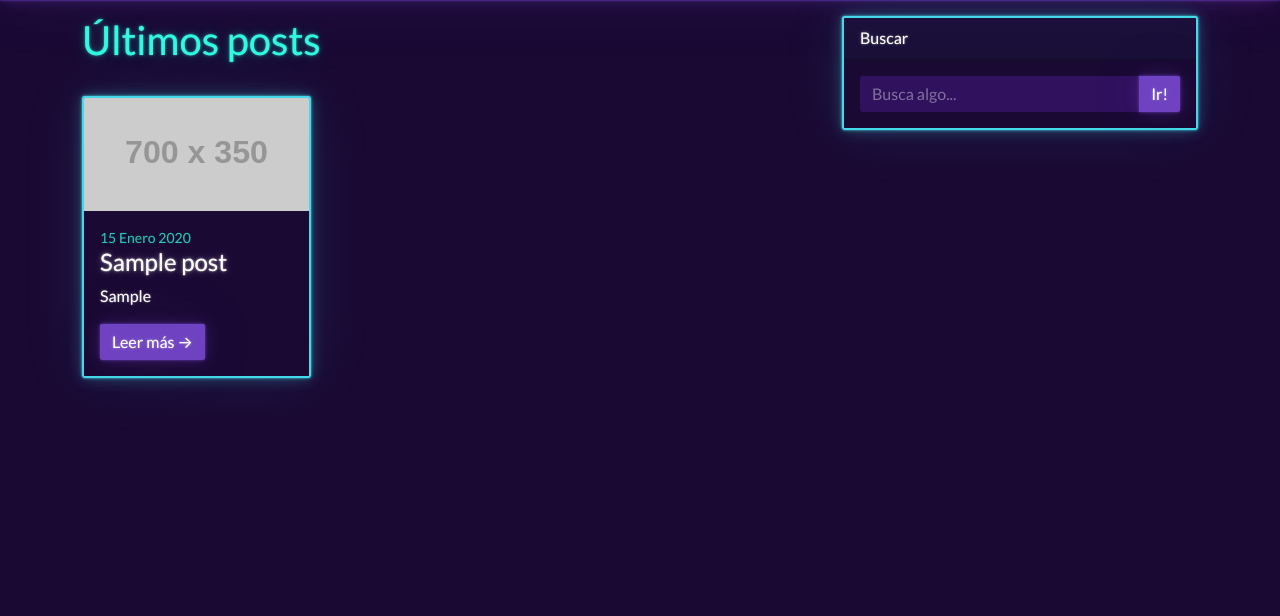
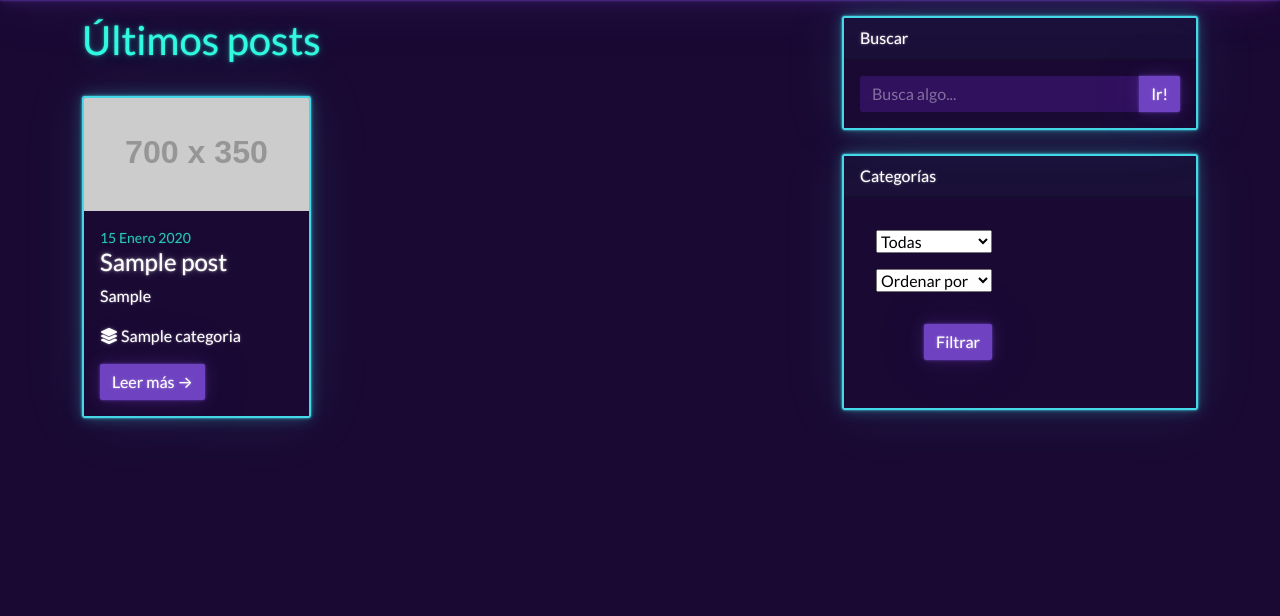
Before and after one commit to LucasNahuel/blog_grupo_5, a Django app: page /post/ in a window 1280 px wide. Shown: the part 56-672 px from the top of the page. Run offline with Django 4.2, Linux system fonts and the light colour scheme; tables that the repository leaves empty hold one stand-in row (values such as "Sample post"); grey boxes labelled with a size stand in for pictures from a placeholder-image service; some libraries are stand-ins or nearby versions.

Commit message:
Agrego filtro por categroria y orden de publicaciones

```diff
--- a/post/models.py
+++ b/post/models.py
@@ -17,6 +17,7 @@
     cuerpo = models.TextField()
     categoria = models.ForeignKey(Categoria, on_delete=models.SET_NULL, related_name='posts', null=True)
     creador = models.ForeignKey(Usuario, related_name='posts', on_delete=models.CASCADE)
+    imagen =models.ImageField(upload_to='imagenes_post', null=True, blank=True)
 
     def __str__(self):
         return self.titulo
--- a/post/views.py
+++ b/post/views.py
@@ -1,7 +1,8 @@
 from typing import Any
+from django.db.models.query import QuerySet
 from django.shortcuts import render, redirect
 from django.views.generic import ListView, CreateView, UpdateView, DeleteView, DetailView
-from .models import post, Comentario
+from .models import post, Comentario, Categoria
 from .forms import Crear_post as Crear_post_form
 from .forms import ComentarioForm
 from django.urls import reverse
@@ -15,6 +16,34 @@
     template_name = 'post/posts.html'
     model = post
     context_object_name = 'posts'
+
+    def get_context_data(self, **kwargs):
+        context = super().get_context_data(**kwargs)
+        context['categorias'] = Categoria.objects.all()
+        return context
+
+    def get_queryset(self):
+        queryset = super().get_queryset()
+
+        categoria_seleccionada= self.request.GET.get('categoria')
+
+        if categoria_seleccionada:
+            queryset = queryset.filter(categoria=categoria_seleccionada)
+
+        #Ordenar las publicaciones
+        orden= self.request.GET.get('orderby')
+        if orden:
+            if orden == 'fecha_asc':
+                queryset =queryset.order_by('fecha')
+            elif orden =='fecha_desc':
+                queryset == queryset.order_by('-fecha')
+            elif orden == 'alf_asc':
+                queryset == queryset.order_by('titulo')
+            elif orden == 'alf_desc':
+                queryset == queryset.order_by('-titulo')
+
+        return queryset
+
 
 class Crear_post(LoginRequiredMixin, CreateView):
     template_name = 'post/crear_post.html'
--- a/templates/base.html
+++ b/templates/base.html
@@ -121,17 +121,43 @@
                         <div class="card-body">
                             <div class="row">
                                 <div class="col-sm-6">
-                                    <ul class="list-unstyled mb-0">
+                                    {% comment %} <ul class="list-unstyled mb-0"> {% endcomment %}
 
+                                      <!--filtrar por categoria  -->
 
-                                      {% for categoria in categorias  %}
+                                          <form method="get">
+                                            <select name="categoria" id="">
+                                                <option value="">Todas</option>
+
+                                                {% for categoria in categorias %}
+                                                <option value="{{categoria.id}}"> {{categoria.nombre}}</option>
+
+                                                {% endfor %}
+
+                                            </select>
+
+                                          <!--Ordenar-->
+
+                                          <select name="orderby" id="">
+                                            <option value="">Ordenar por</option>
+                                            <option value="fecha_asc">Fecha ascendente</option>
+                                            <option value="fecha_desc">Fecha descendente</option>
+                                            <option value="alf_asc">Alfabéticamente ascendente</option>
+                                            <option value="alf_desc">Alfabéticamente descendente</option>
+
+                                          </select>
+
+                                            <button type="submit" class="btn btn-primary">Filtrar</button>
+
+                                          </form>
+
+                                    {% comment %}   {% for categoria in categorias  %}
                                         {% if forloop.counter < mitad_lista %}
                                           <li><a href="#!">{{categoria.nombre}}</a></li>
                                         {% endif %}
                                       {% endfor %}
 
-
-                                    </ul>
+                                     </ul>
                                 </div>
                                 <div class="col-sm-6">
                                     <ul class="list-unstyled mb-0">
@@ -142,12 +168,14 @@
                                       {% endfor %}
 
                                     </ul>
+                                    {% endcomment %}
                                 </div>
                             </div>
                         </div>
                     </div>
 
                     {% endif %}
+
                     <!-- Side widget-->
                     {% if comentarios %}
 
@@ -155,9 +183,6 @@
                         <div class="card-header">De que se está hablando</div>
 
                         <ul class="list-group">
-
-
-
 
                           {% for comentario in comentarios %}
 
--- a/templates/post/posts.html
+++ b/templates/post/posts.html
@@ -3,6 +3,8 @@
 
 
 {% block content %}
+
+
 
 <div class="col-lg-8" >
 
@@ -31,11 +33,10 @@
                     <div class="small text-muted">{{post.fecha}}</div>
                     <h2 class="card-title h4">{{post.titulo}}</h2>
                     <p class="card-text">{{post.cuerpo}}</p>
-
+                    <p class="card-text"><i class="fa-solid fa-layer-group"></i> {{post.categoria}}</p>
 
                     <div style="display: flex; align-items: center; justify-content: space-between;">
                         <a class="btn btn-primary" href="{% url 'detalle_post' post.id %}">Leer más →</a>
-
 
 
                         {% if post.creador == user or user.is_superuser %}
@@ -50,10 +51,8 @@
 
                 </div>
 
-
             </div>
         </div>
-
 
 
     {% endfor %}
```
Also changed, not shown: blog_grupo_5/settings.py (+10 -3 lines).
